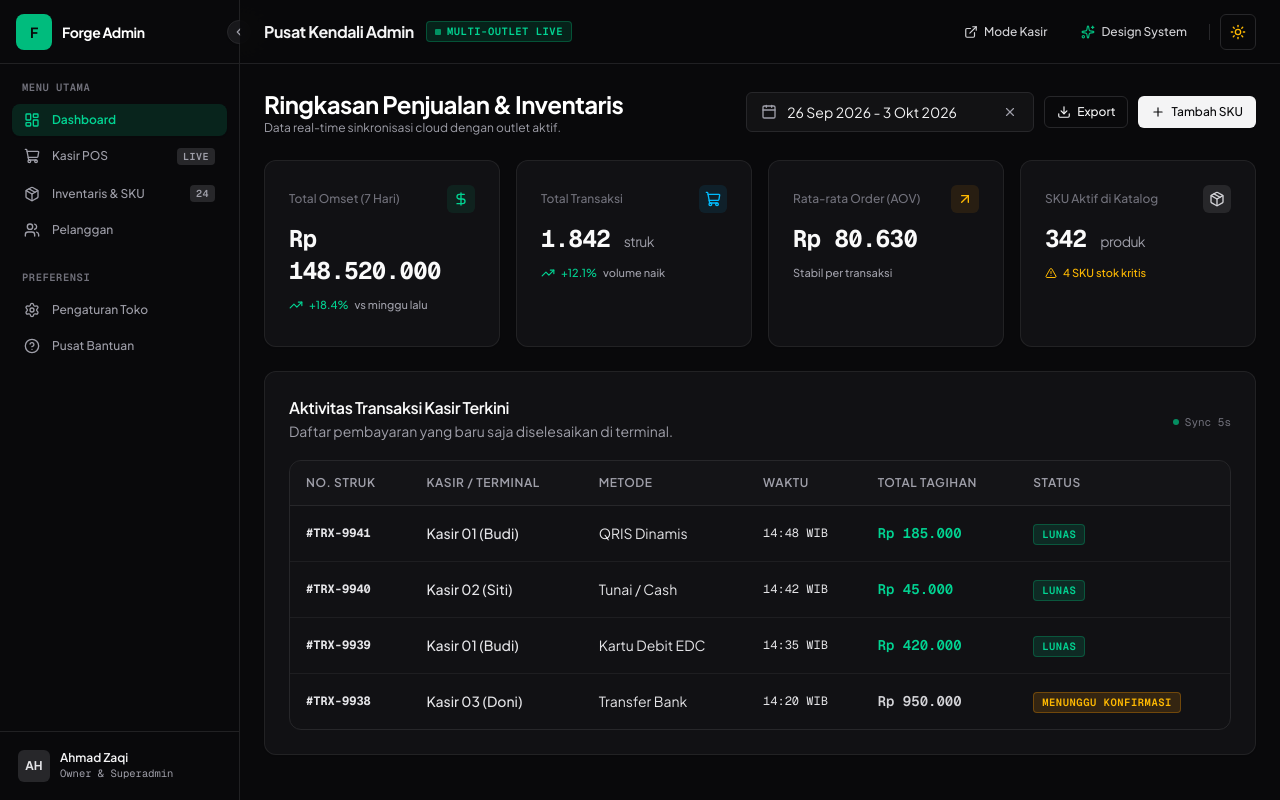
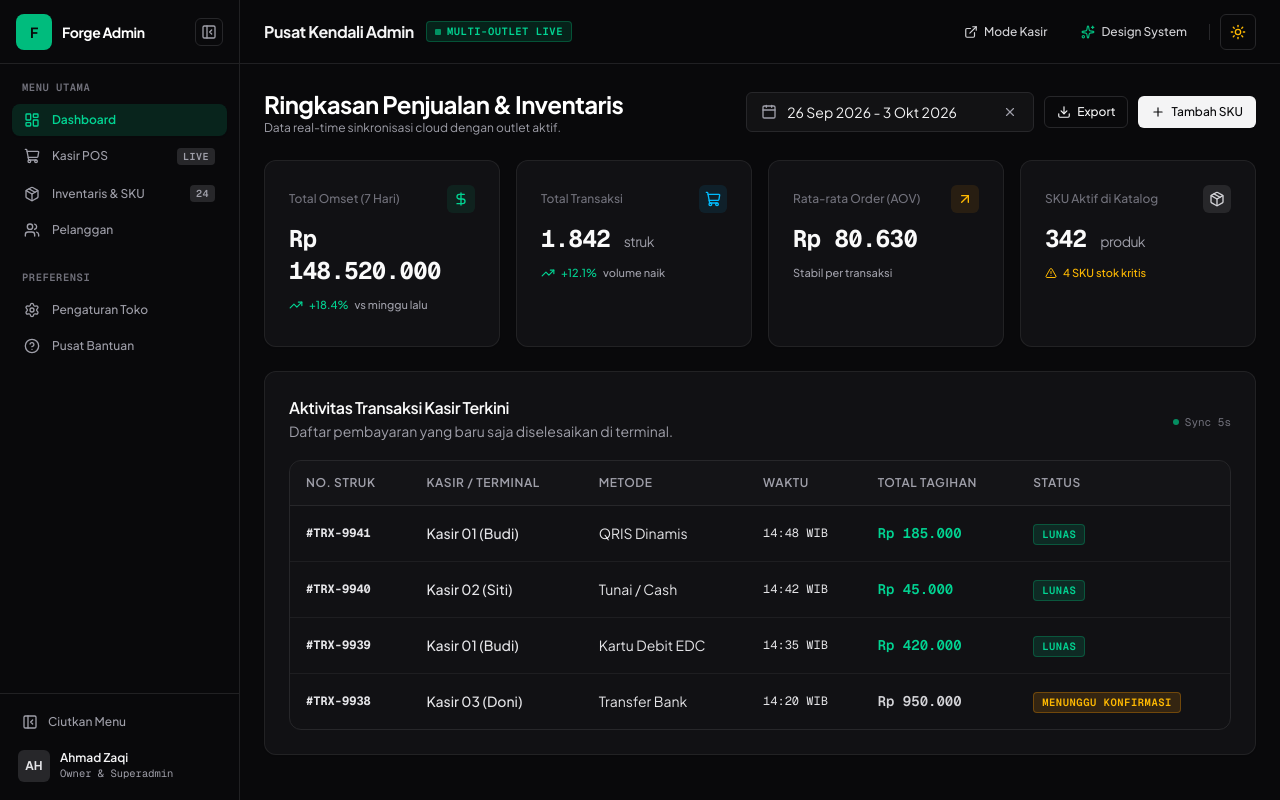
Before and after one commit to akhmadzaqiriyadi/fe-next16-boilerplate, a Next.js app: page /admin in a window 1280 px wide. Built offline with nearby package versions, Linux system fonts and the light colour scheme.

Commit message:
fix(sidebar): replace floating cut-off border button with clean in-header and in-footer toggle controls

```diff
--- a/src/components/ui/sidebar.tsx
+++ b/src/components/ui/sidebar.tsx
@@ -3,14 +3,14 @@
 import * as React from "react";
 import { cn } from "@/lib/utils";
 import {
-  ChevronLeft,
-  ChevronRight,
   LayoutDashboard,
   ShoppingCart,
   Package,
   Users,
   Settings,
   HelpCircle,
+  PanelLeftClose,
+  PanelLeftOpen,
 } from "lucide-react";
 
 export interface SidebarItem {
@@ -107,14 +107,22 @@ export function Sidebar({
       {/* Brand Header */}
       <div
         className={cn(
-          "relative flex h-16 items-center border-b border-zinc-200/80 dark:border-zinc-800/80",
-          isCollapsed ? "justify-center px-0" : "justify-between px-4"
+          "flex h-16 items-center border-b border-zinc-200/80 transition-all dark:border-zinc-800/80",
+          isCollapsed ? "justify-center px-2" : "justify-between px-4"
         )}
       >
         <div className="flex items-center gap-2.5 overflow-hidden">
-          <div className="flex h-9 w-9 shrink-0 items-center justify-center rounded-lg bg-zinc-900 text-sm font-bold text-white shadow-xs dark:bg-emerald-500 dark:text-zinc-950">
+          <button
+            type="button"
+            onClick={isCollapsed ? toggleCollapse : undefined}
+            title={isCollapsed ? "Buka Sidebar" : brandName}
+            className={cn(
+              "flex h-9 w-9 shrink-0 items-center justify-center rounded-lg bg-zinc-900 text-sm font-bold text-white shadow-xs dark:bg-emerald-500 dark:text-zinc-950",
+              isCollapsed && "cursor-pointer transition-transform hover:scale-105"
+            )}
+          >
             {brandLogo || "F"}
-          </div>
+          </button>
           {!isCollapsed && (
             <span className="truncate text-sm font-bold tracking-tight text-zinc-900 dark:text-white">
               {brandName}
@@ -122,19 +130,17 @@ export function Sidebar({
           )}
         </div>
 
-        {/* Floating Border Collapse Toggle Button */}
-        <button
-          type="button"
-          onClick={toggleCollapse}
-          title={isCollapsed ? "Buka Sidebar" : "Ciutkan Sidebar"}
-          className="absolute top-5 -right-3 z-30 flex h-6 w-6 cursor-pointer items-center justify-center rounded-full border border-zinc-200 bg-white text-zinc-500 shadow-xs transition-all hover:bg-zinc-50 hover:text-zinc-900 dark:border-zinc-800 dark:bg-zinc-900 dark:text-zinc-400 dark:hover:bg-zinc-800 dark:hover:text-zinc-100"
-        >
-          {isCollapsed ? (
-            <ChevronRight className="h-3.5 w-3.5" />
-          ) : (
-            <ChevronLeft className="h-3.5 w-3.5" />
-          )}
-        </button>
+        {/* In-Header Collapse Toggle Button (When Expanded) */}
+        {!isCollapsed && (
+          <button
+            type="button"
+            onClick={toggleCollapse}
+            title="Ciutkan Sidebar"
+            className="flex h-7 w-7 cursor-pointer items-center justify-center rounded-md border border-zinc-200 text-zinc-400 transition-colors hover:bg-zinc-100 hover:text-zinc-700 dark:border-zinc-800 dark:hover:bg-zinc-800 dark:hover:text-zinc-200"
+          >
+            <PanelLeftClose className="h-4 w-4" />
+          </button>
+        )}
       </div>
 
       {/* Nav List */}
@@ -199,13 +205,34 @@ export function Sidebar({
         ))}
       </div>
 
-      {/* User Footer Profile */}
+      {/* User Footer Profile & Dedicated Toggle Button */}
       <div
         className={cn(
-          "border-t border-zinc-200/80 dark:border-zinc-800/80",
+          "space-y-1.5 border-t border-zinc-200/80 dark:border-zinc-800/80",
           isCollapsed ? "p-2" : "p-3"
         )}
       >
+        {/* Toggle Button */}
+        <button
+          type="button"
+          onClick={toggleCollapse}
+          title={isCollapsed ? "Buka Sidebar" : "Ciutkan Sidebar"}
+          className={cn(
+            "flex cursor-pointer items-center rounded-lg text-xs font-medium text-zinc-500 transition-colors select-none hover:bg-zinc-100 hover:text-zinc-900 dark:text-zinc-400 dark:hover:bg-zinc-900 dark:hover:text-zinc-100",
+            isCollapsed ? "mx-auto h-10 w-10 justify-center p-0" : "w-full gap-2.5 px-2.5 py-2"
+          )}
+        >
+          {isCollapsed ? (
+            <PanelLeftOpen className="h-4 w-4" />
+          ) : (
+            <>
+              <PanelLeftClose className="h-4 w-4" />
+              <span>Ciutkan Menu</span>
+            </>
+          )}
+        </button>
+
+        {/* User Profile */}
         <div
           className={cn(
             "flex items-center rounded-lg transition-colors hover:bg-zinc-100 dark:hover:bg-zinc-900",
```
